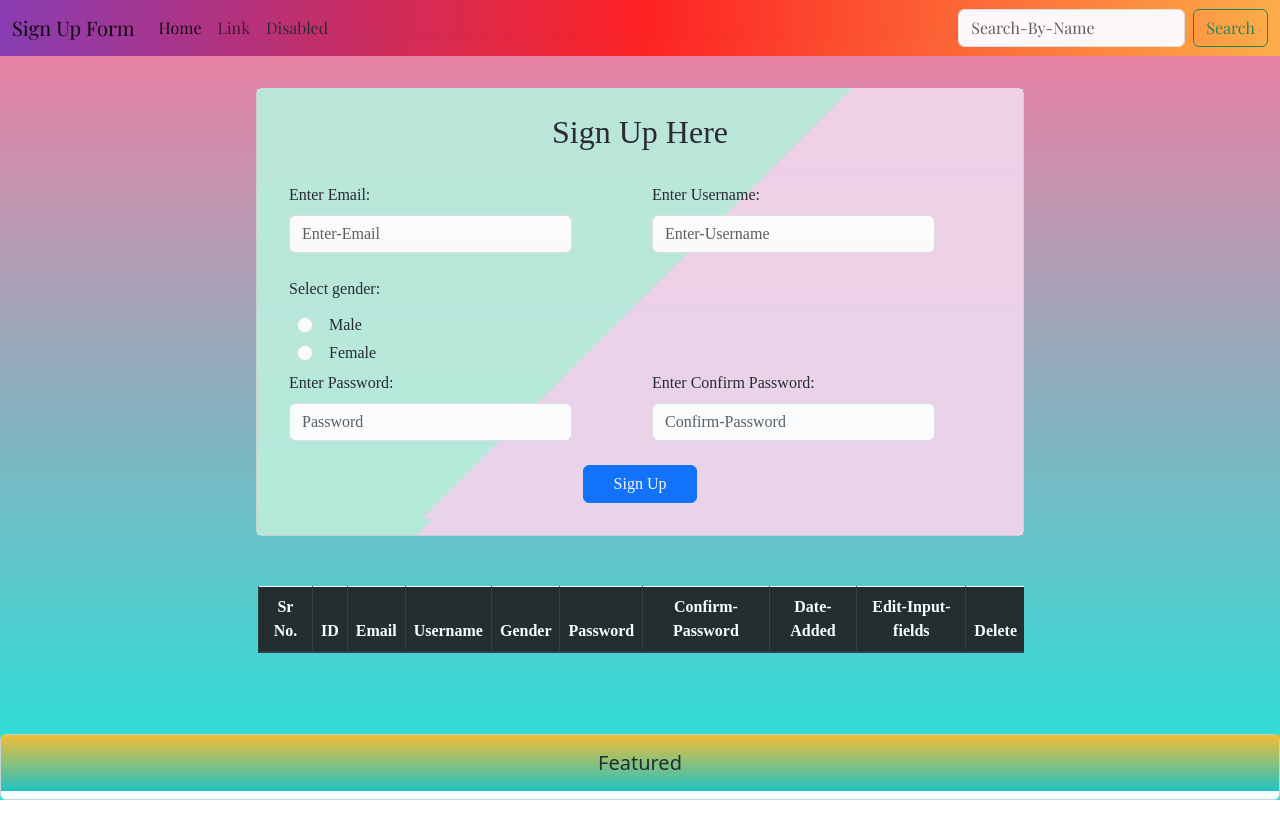
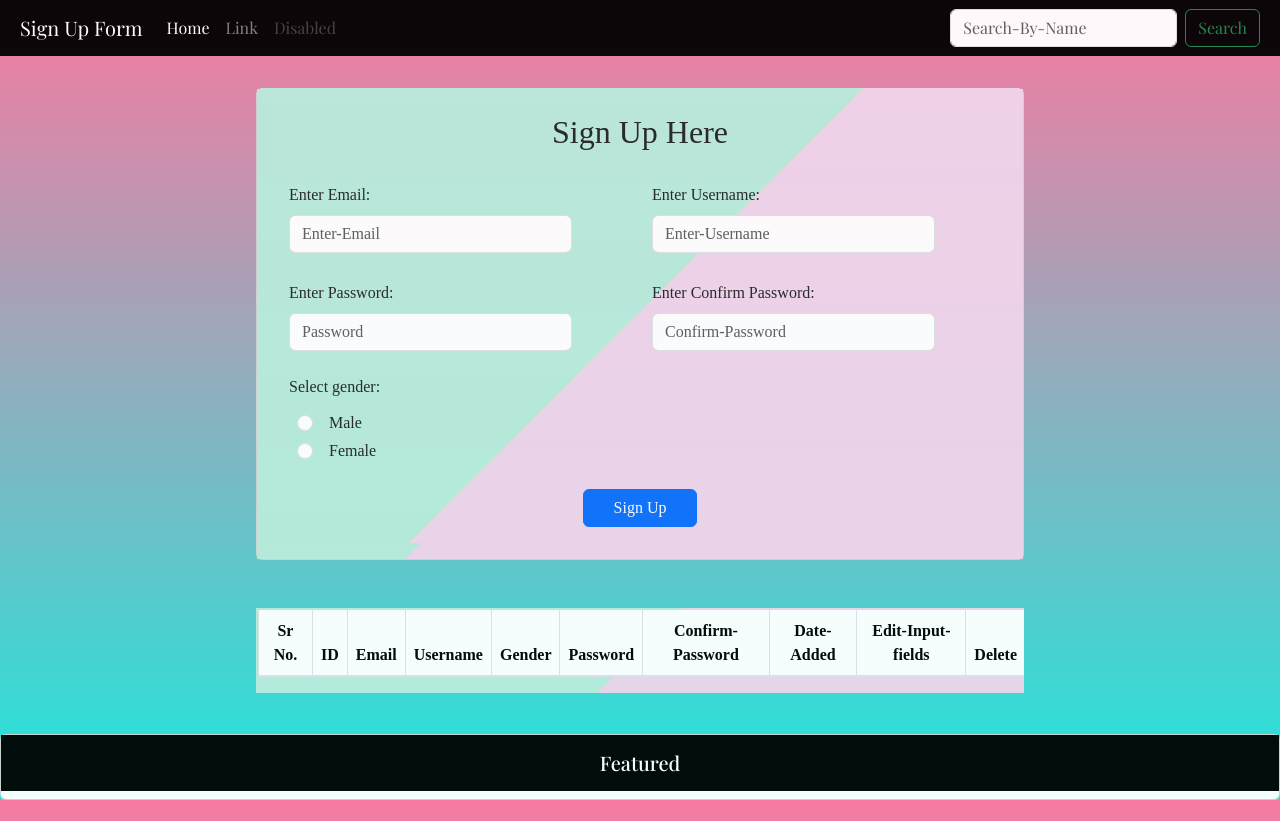
Before and after one commit to yogeshfunde2708/NodeJs_signup, a website with bundled scripts: page client/index.html in a window 1280 px wide. Before the commit the page ends 800 px from the top, so only its background shows below. Built offline with nearby package versions, Linux system fonts and the light colour scheme; files whose address does not match are found by name.

Commit message:
first commit

```diff
--- a/client/index.html
+++ b/client/index.html
@@ -15,7 +15,7 @@
 </head>
 
 <body>
-    <nav class="navbar navbar-expand-lg fixed-top ">
+    <nav class="navbar navbar-expand-lg navbar-dark fixed-top p-2">
         <div class="container-fluid">
             <a class="navbar-brand " href="#">Sign Up Form</a>
             <button class="navbar-toggler" type="button" data-bs-toggle="collapse" data-bs-target="#navbarTogglerDemo"
@@ -49,7 +49,7 @@
                 <div class="card-body">
                     <!-- <h2>Sign In</h2> -->
                     <div class="card-body row g-4 ">
-                        <h2 class="text-center mt-3">Sign Up Here</h2>
+                        <h2 class="text-center mt-3 ">Sign Up Here</h2>
                         <div class="col-md-6">
                             <label for="validationCustom01" class="form-label">Enter Email:</label>
                             <input class="form-control col-10 mx-auto " placeholder="Enter-Email" type="text"
@@ -66,26 +66,7 @@
                                 Please enter Username
                             </div>
                         </div>
-
-                        <!-- <form> -->
-                        <div>
-                            <label class="text-center">Select gender:</label>
-                            <div class="form-check mt-1">
-                                  <input type="radio" class="form-check-input" id="male" name="gender" value="Male"
-                                    required="" />
-                                <label class="form-check-label" for="male">Male</label>
-                            </div>
-                            <div class="form-check mt-1">
-                                  <input type="radio" class="form-check-input" id="female" name="gender" value="Female"
-                                    required="" />
-                                <label class="form-check-label" for="female">Female</label>
-                            </div>
-                            <div class="invalid-feedback">
-                                Please select a valid state.
-                            </div>
-                        </div>
-
-                        <!-- </form> -->
+                        <div></div>
                         <div class="col-md-6 mt-1">
                             <label for="validationCustom3" class="form-label">Enter Password:</label>
                             <input class="form-control col-10 mx-auto " placeholder="Password" type="password"
@@ -115,6 +96,24 @@
                                 </div>
                             </div>
                         </div> -->
+
+                        <div>
+                            <label class="text-center">Select gender:</label>
+                            <div class="form-check mt-1">
+                                  <input type="radio" class="form-check-input" id="male" name="gender" value="Male"
+                                    required="" />
+                                <label class="form-check-label" for="male">Male</label>
+                            </div>
+                            <div class="form-check mt-1">
+                                  <input type="radio" class="form-check-input" id="female" name="gender" value="Female"
+                                    required="" />
+                                <label class="form-check-label" for="female">Female</label>
+                            </div>
+                            <div class="invalid-feedback">
+                                Please select a valid state.
+                            </div>
+                        </div>
+
                         <div class="text-center">
                             <a href="#" id="add-name-btn" class="btn btn-primary mt-0" type="submit">Sign Up</a><br>
                         </div>
@@ -123,7 +122,7 @@
             </div>
         </form><br><br>
         <div class="table-responsive">
-            <table id="table" class="table table-dark table-bordered overflow-auto">
+            <table id="table" class="table table-bordered overflow-auto">
                 <thead>
                     <th>Sr No.</th>
                     <th>ID</th>
@@ -179,12 +178,13 @@
                     </div>
                 </div>
             </div>
+        </div><br><br><br>
+        <!-- </main> -->
+
+        <div class="card fixed-bottom text-center">
+            <h5 class="p-3 text-white">Featured</h5>
         </div>
-    </main><br><br>
-
-    <div class="card fixed-bottom text-center">
-        <h5 class="p-3 text-dark">Featured</h5>
-    </div>
+    </main>
     <script src="index.js"></script>
 </body>
 
--- a/client/style.css
+++ b/client/style.css
@@ -11,8 +11,10 @@ body {
 
 nav {
    margin: auto;
-    background: rgb(131,58,180);
-    background: linear-gradient(90deg, rgba(131,58,180,1) 0%, rgba(253,29,29,1) 50%, rgba(252,176,69,1) 100%);
+   background: white;
+   background-color: black;
+    /* background: rgb(131,58,180);
+    background: linear-gradient(90deg, rgba(131,58,180,1) 0%, rgba(253,29,29,1) 50%, rgba(252,176,69,1) 100%); */
     font-family: 'Playfair Display', serif;
 }
 
@@ -25,6 +27,7 @@ main {
     justify-content: space-between;
 
 }
+
 #add-name-btn{
     padding: 6px 30px 6px 30px;
 }
@@ -38,6 +41,8 @@ main {
 
 table {
     margin: 2px;
+    text-align: center;
+
 }
 
 table,
@@ -45,22 +50,24 @@ th,
 td {
     border-collapse: collapse;
     border: 1px solid black;
-    text-align: center;
+    padding: auto;
+
+}
+.table-responsive{
+    background-image: linear-gradient(-225deg, #b9ebdc 50%, #f0d4ea 50%);
+
+}
+.p-3{
+    background-color: black;
+    font-family: 'Playfair Display', serif;
+    /* background: white; */
+    /* background: rgb(34,193,195);
+    background: linear-gradient(0deg, rgba(34,193,195,1) 0%, rgba(253,187,45,1) 100%); */
 }
 
-th,
-td {
-    padding: 5px;
-    text-align: center;
-}
-
-.p-3{
-    background: rgb(34,193,195);
-    background: linear-gradient(0deg, rgba(34,193,195,1) 0%, rgba(253,187,45,1) 100%);
-}
 
 #update-row-btn{
-    padding: 6px 30px 6px 30px;
+     padding: 6px 30px 6px 30px;
 }
 
 @media screen and (max-width: 350px) {
```
